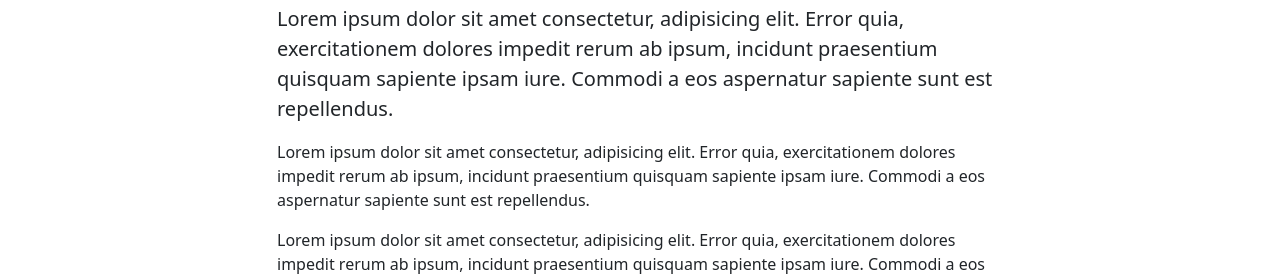
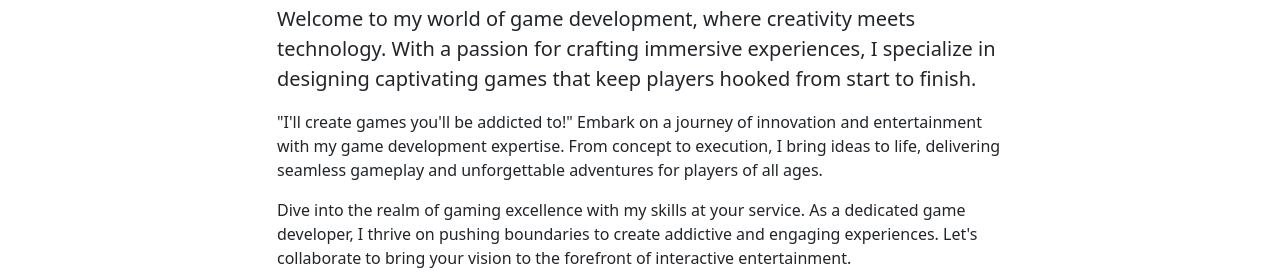
Before and after one commit to AcidAgent/Portfolio, a plain HTML site: page index.html in a window 1280 px wide. Shown: the part 671-951 px from the top of the page. Drawn offline with nearby package versions, Linux system fonts and the light colour scheme.

Commit message:
Update index.html
Lorem Ipsum removal

```diff
--- a/index.html
+++ b/index.html
@@ -53,9 +53,9 @@
         <div class="singleCol mx-auto my-5">
             <div class="container">
             <h2 class="text-center">I'll create games you'll be addicted to!</h2>
-                <p class="lead">Lorem ipsum dolor sit amet consectetur, adipisicing elit. Error quia, exercitationem dolores impedit rerum ab ipsum, incidunt praesentium quisquam sapiente ipsam iure. Commodi a eos aspernatur sapiente sunt est repellendus.</p>
-                <p >Lorem ipsum dolor sit amet consectetur, adipisicing elit. Error quia, exercitationem dolores impedit rerum ab ipsum, incidunt praesentium quisquam sapiente ipsam iure. Commodi a eos aspernatur sapiente sunt est repellendus.</p>
-                <p >Lorem ipsum dolor sit amet consectetur, adipisicing elit. Error quia, exercitationem dolores impedit rerum ab ipsum, incidunt praesentium quisquam sapiente ipsam iure. Commodi a eos aspernatur sapiente sunt est repellendus.</p>
+                <p class="lead">Welcome to my world of game development, where creativity meets technology. With a passion for crafting immersive experiences, I specialize in designing captivating games that keep players hooked from start to finish.</p>
+                <p >"I'll create games you'll be addicted to!" Embark on a journey of innovation and entertainment with my game development expertise. From concept to execution, I bring ideas to life, delivering seamless gameplay and unforgettable adventures for players of all ages.</p>
+                <p >Dive into the realm of gaming excellence with my skills at your service. As a dedicated game developer, I thrive on pushing boundaries to create addictive and engaging experiences. Let's collaborate to bring your vision to the forefront of interactive entertainment.</p>
             </div>
         </div>
 
```
